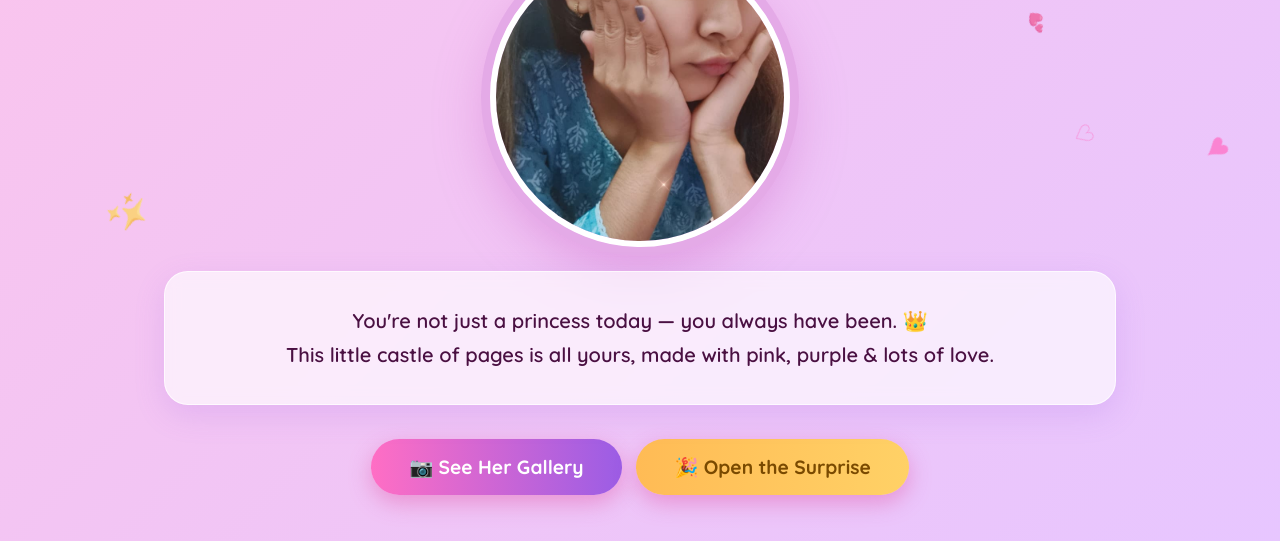
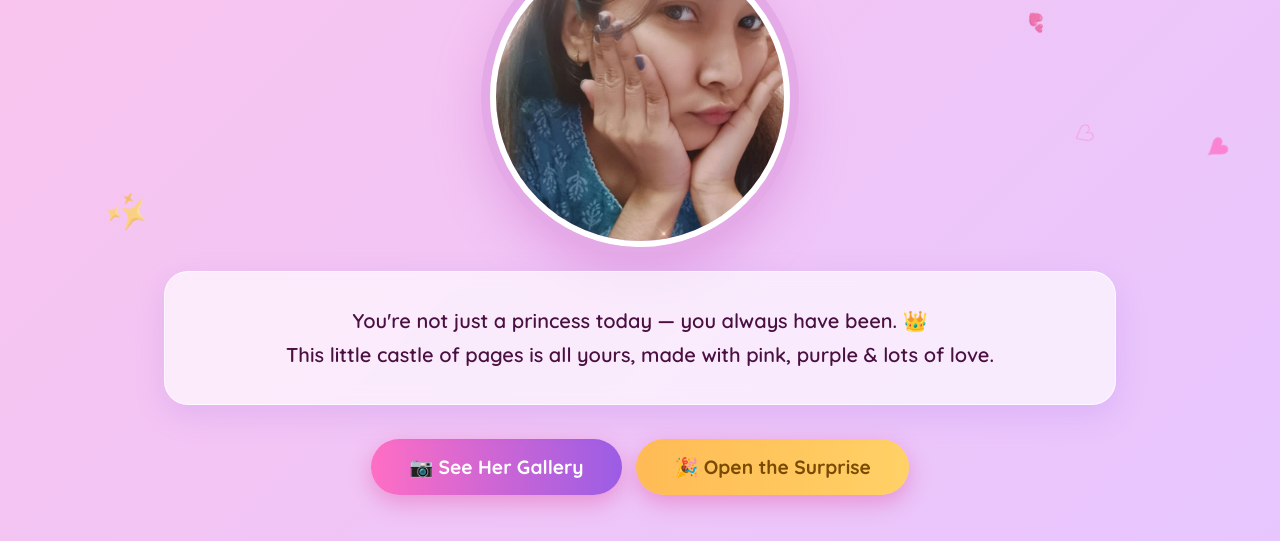
Before and after one commit to anishgotnomed/princess-day-sneha, a plain HTML site: page index.html in a window 1280 px wide. Shown: the part 559-1100 px from the top of the page. Drawn offline with Linux system fonts and the light colour scheme.

Commit message:
Adjust homepage portrait crop to frame face better

```diff
--- a/style.css
+++ b/style.css
@@ -149,6 +149,7 @@ h1.title {
   width: min(300px, 65vw);
   height: min(300px, 65vw);
   object-fit: cover;
+  object-position: center 28%;
   border-radius: 50%;
   border: 6px solid #fff;
   box-shadow: 0 0 0 6px var(--pink-soft), 0 20px 50px rgba(155, 93, 229, 0.35);
```
